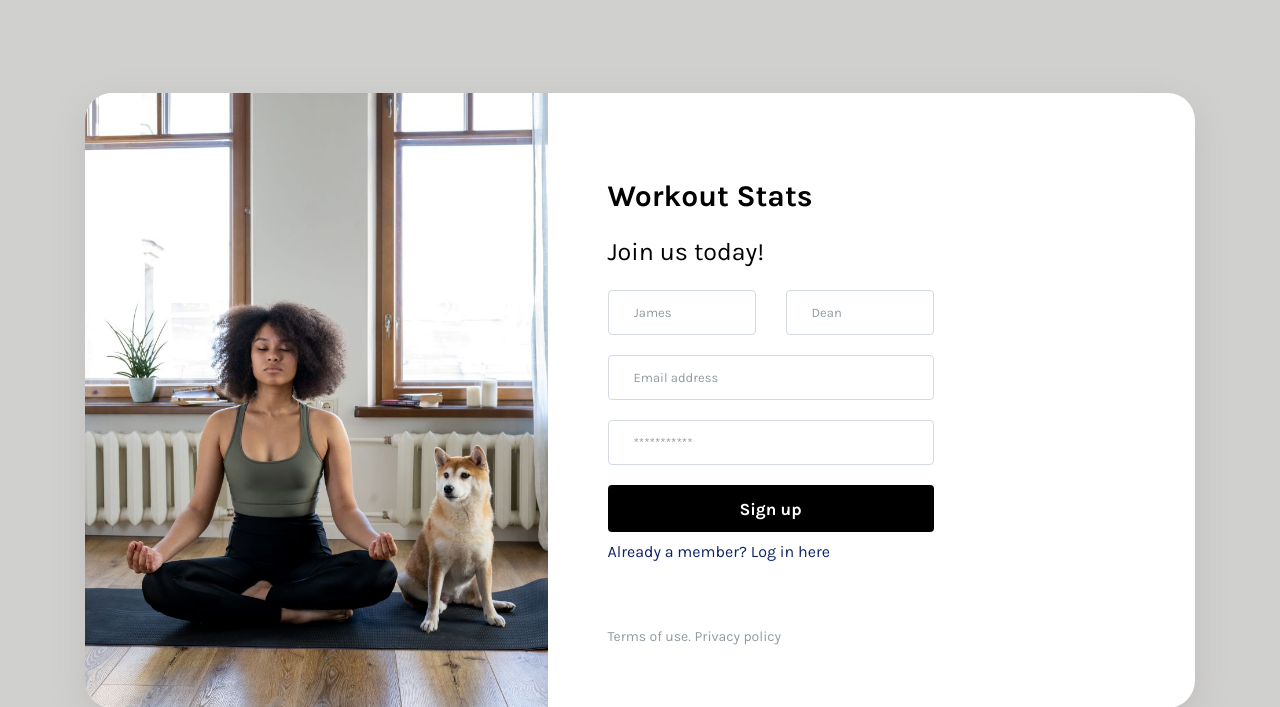
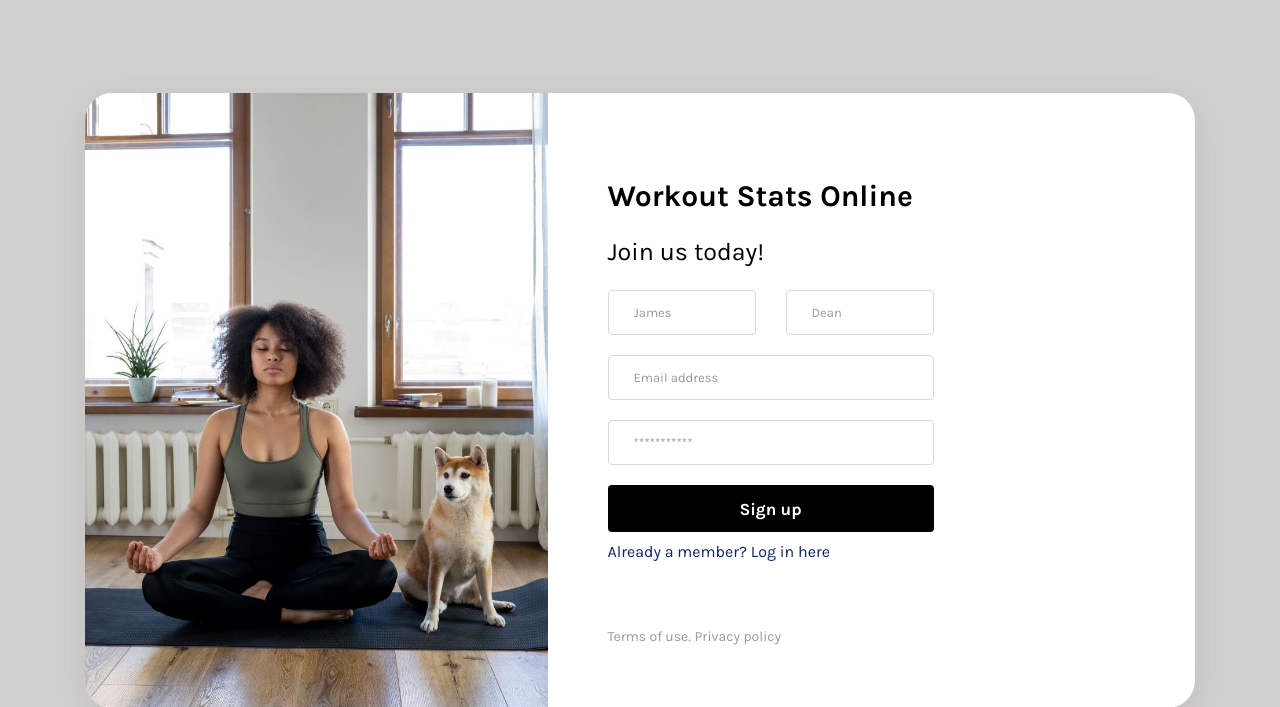
Before and after one commit to jakub-sdlk/WSO, a Flask app: page /auth/signup in a window 1280 px wide. Shown: the top 707 px of the page. Run offline with Flask 3, Linux system fonts and the light colour scheme; some libraries are stand-ins or nearby versions.

Commit message:
change <h1> tag to Workout Stats Online

```diff
--- a/src/auth/templates/loginSignupBase.html
+++ b/src/auth/templates/loginSignupBase.html
@@ -36,7 +36,7 @@
                 {% endif %}
               {% endwith %}
                 <!--<img src="{{url_for('static', filename='logo.svg')}}" alt="logo" class="logo">-->
-              <h1 class="login-card-header">Workout Stats</h1>
+              <h1 class="login-card-header">Workout Stats Online</h1>
               </div>
               <h2 class="login-card-description">{% block sentence1 %}{% endblock %}</h2>
               {% block forms %}{% endblock %}
```
